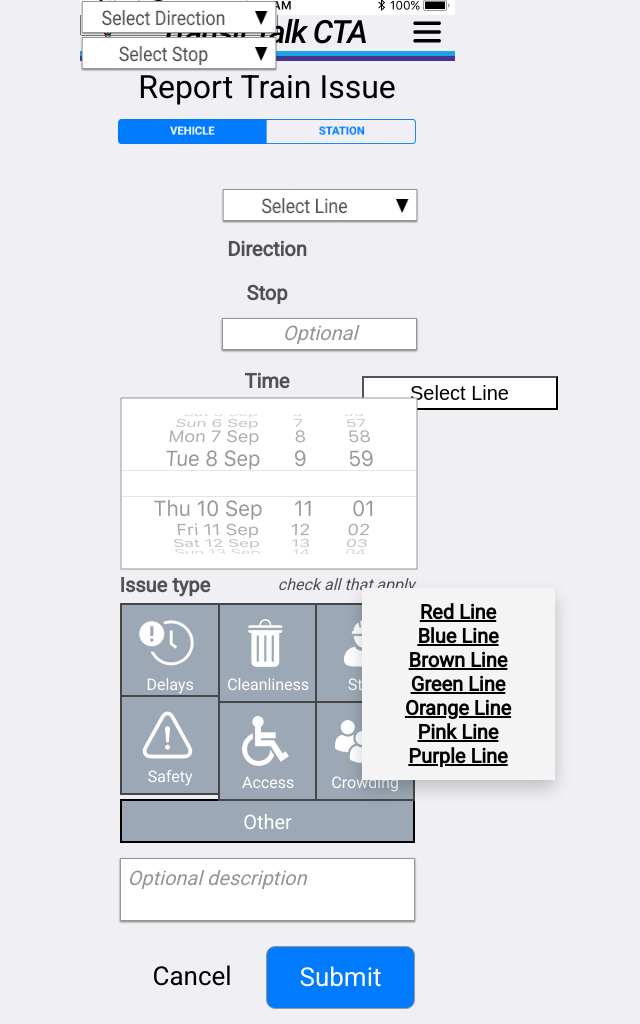
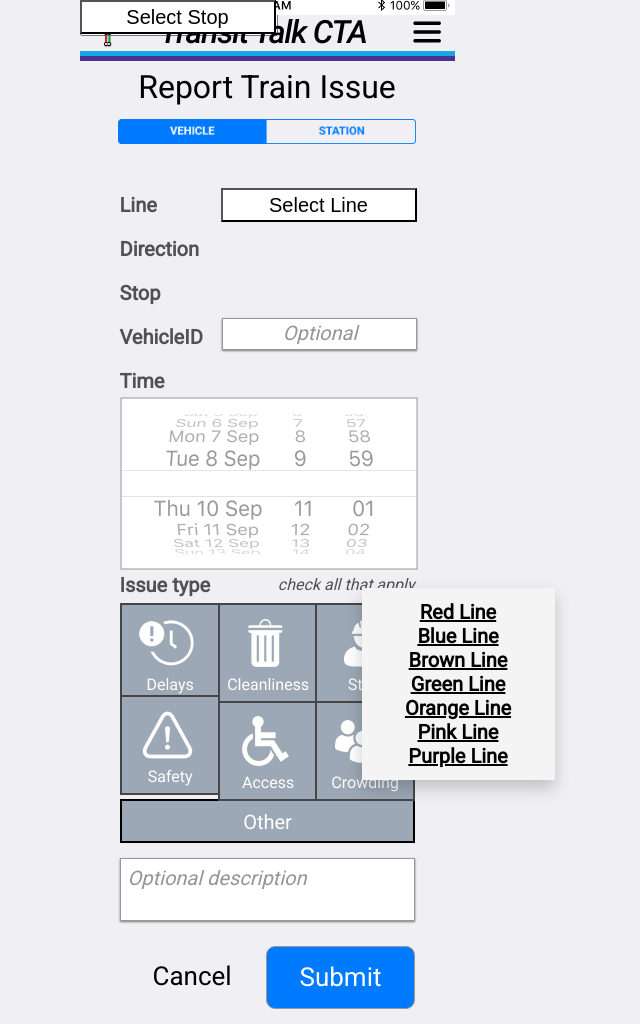
Before and after one commit to andreanthony/andreanthony.github.io, a Jekyll site: the page train-issue.html, which Jekyll copies as it is, in a window 1280 px wide. Shown: the whole page, without its empty margins (373-1013 px from the left). Built offline with Jekyll 4.4.1, drawn with Linux system fonts in a browser that asks for light colours.

Commit message:
Update train-issue.html

```diff
--- a/train-issue.html
+++ b/train-issue.html
@@ -18,8 +18,7 @@
    <p>Time</p>
   </div>
   <div class="dropdown">
-   <img src="/dropdown.png" alt="dropdown" style="width: 198px; height: 36px;">
-   <button onclick="myFunction()" class="dropbtn">Select Line</button>
+   <button onclick="myFunction()" class="dropbtn" style="top: 0px; left: 0px;">Select Line</button>
    <div id="myDropdown" class="dropdown-content">
     <a href="#redline" style="
     color: #000000;
@@ -58,8 +57,8 @@
   }
 }
 </script>
-   <img src="/dropdown copy.png" alt="dropdown-copy" style="width: 198px; height: 36px;">
-   <img src="/dropdown copy 2.png" alt="dropdown-copy-2" style="width: 198px; height: 36px;">
+   <button onclick="myFunction()" class="dropbtn" style="top: 0px; left: 0px;">Select Direction</button>
+   <button onclick="myFunction()" class="dropbtn" style="top: 0px; left: 0px;">Select Stop</button>
   </div>
  </div>
  <div id="rectangle_copy_2"></div>
```
